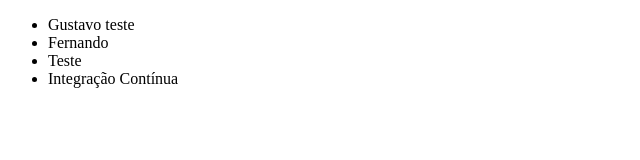
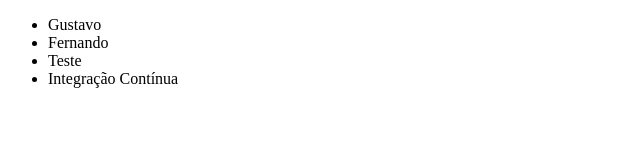
Before and after one commit to FernandoPortodEv/alura-git, a plain HTML site: page index.html in a window 1280 px wide. Shown: the full height of the page, 0-640 px from the left. Drawn offline with Linux system fonts and the light colour scheme.

Commit message:
Revert "Adicionado teste na lista Gustavo"
This reverts commit 12f55bd8e4495faf65a885e86c4506365dd379c4.

```diff
--- a/index.html
+++ b/index.html
@@ -6,7 +6,7 @@
 </head>
 <body>
     <ul>
-        <li>Gustavo teste</li>
+        <li>Gustavo</li>
         <li>Fernando</li>
         <li>Teste</li>
         <li>Integração Contínua</li>
```
